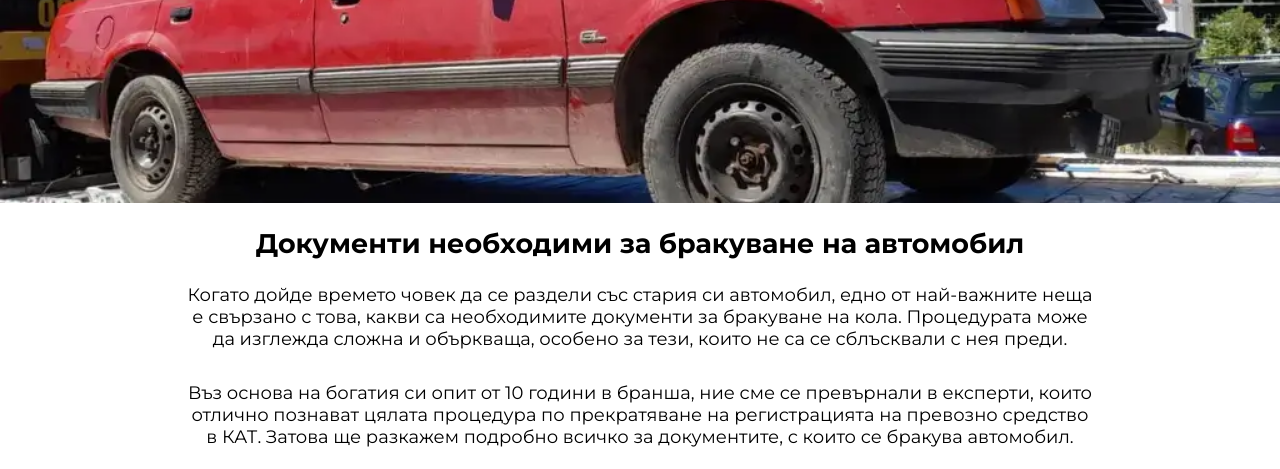
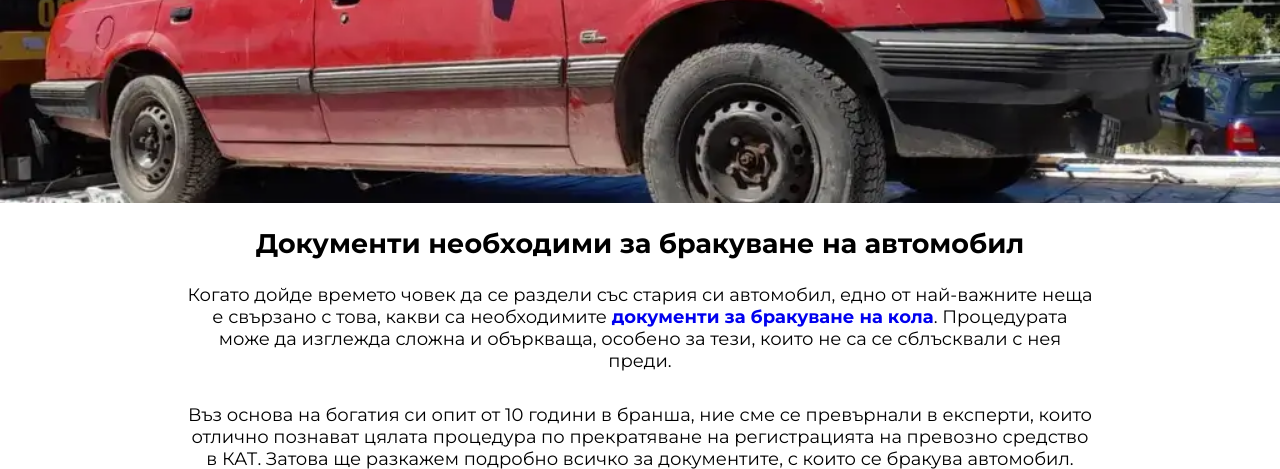
Before and after one commit to inweblife/kolizascrap, a plain HTML site: page s-kakvi-dokumenti-se-brakuva-kola.html in a window 1280 px wide. Shown: the part 338-807 px from the top of the page. Drawn offline with Linux system fonts and the light colour scheme.

Commit message:
Update s-kakvi-dokumenti-se-brakuva-kola.html

```diff
--- a/s-kakvi-dokumenti-se-brakuva-kola.html
+++ b/s-kakvi-dokumenti-se-brakuva-kola.html
@@ -47,8 +47,8 @@
 
       <p class="text">
         Когато дойде времето човек да се раздели със стария си автомобил, едно
-        от най-важните неща е свързано с това, какви са необходимите документи
-        за бракуване на кола. Процедурата може да изглежда сложна и объркваща,
+        от най-важните неща е свързано с това, какви са необходимите <a href="https://kolazascrap.com/blog/documenti-za-brakuvane-na-kola/"><strong>документи
+        за бракуване на кола</strong></a>. Процедурата може да изглежда сложна и объркваща,
         особено за тези, които не са се сблъсквали с нея преди.
       </p>
 
```
